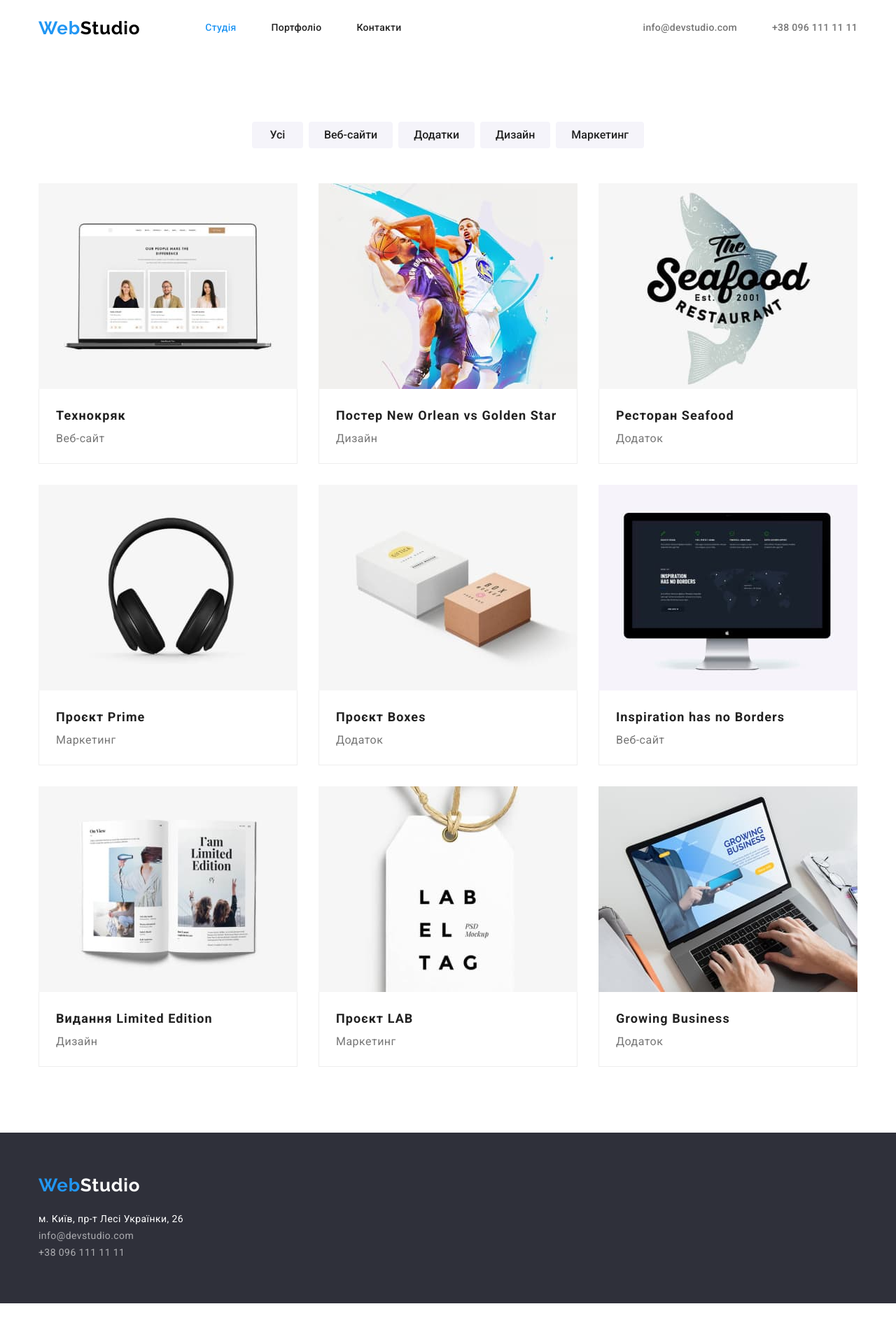
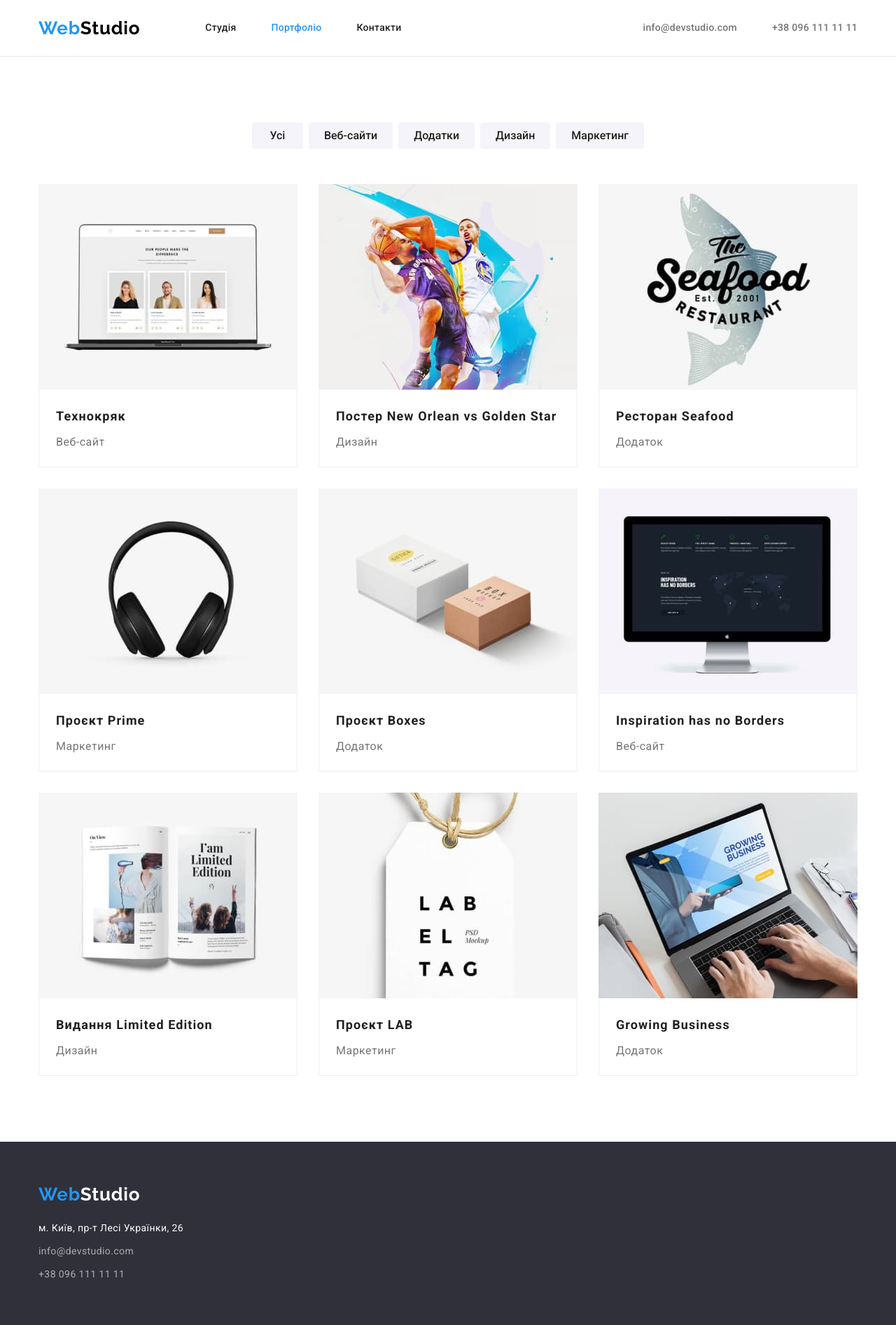
Before and after one commit to ZhenianaKozhan/goit-markup-hw-03, a plain HTML site: page portfolio.html in a window 1280 px wide. Shown: the whole page at 70% size. Before the commit the page ends 1863 px from the top, so only its background shows below. Drawn offline with nearby package versions, Linux system fonts and the light colour scheme.

Commit message:
correction of errors after checking by the mentor 2

```diff
--- a/css/styles.css
+++ b/css/styles.css
@@ -50,6 +50,10 @@ p {
 /* HEADER */
 
 /* logo */
+
+.header {
+  border-bottom: 1px solid #ECECEC;;
+}
 
 .nav-contact {
   display: flex;
@@ -118,6 +122,7 @@ ul {
 }
 
 .site-contact .link {
+  display: block;
   padding-top: 32px;
   padding-bottom: 32px;
 
@@ -289,6 +294,11 @@ ul {
   padding: 30px 0;
 }
 
+.card .photo {
+  display: block;
+  max-width: 100%;
+}
+
 .team-list .title {
   margin-bottom: 10px;
 
@@ -297,7 +307,6 @@ ul {
   font-size: 16px;
   line-height: 1.19;
   letter-spacing: 0.03em;
-  /* text-align: center; */
 }
 
 .team-list .text {
@@ -321,6 +330,10 @@ ul {
 
 .address-box {
   margin-top: 20px;
+}
+
+.address-box .item + .item {
+  margin-top: 9px;
 }
 
 .address-box .link {
@@ -383,21 +396,23 @@ ul {
 .list-portfolio {
   display: flex;
   flex-wrap: wrap;
+  gap: 30px;
 }
 
-.list-portfolio .element {
+/* Альтернатива */
+/* .list-portfolio .element {
   width: calc((100% - 60px) / 3);
   margin-right: 30px;
   margin-bottom: 30px;
-}
+}  */
 
-.list-portfolio .element:nth-child(3n) {
+/* .list-portfolio .element:nth-child(3n) {
   margin-right: 0;
 }
 
 .list-portfolio .element:nth-last-child(-n+3) {
   margin-bottom: 0;
-}
+} */
 
 .element .name {
   padding: 20px 24px;
@@ -414,6 +429,8 @@ ul {
 }
 
 .portfolio-text {
+  margin-top: 4px;
+
   font-size: 16px;
   line-height: 1.88;
   letter-spacing: 0.03em;
--- a/portfolio.html
+++ b/portfolio.html
@@ -15,13 +15,13 @@
     <link rel="stylesheet" href="./css/styles.css" />
   </head>
   <body>
-    <header>
+    <header class="header">
       <div class="container nav-contact">
       <nav class="nav-contact">
         <a lang="en" href="./index.html" class="logo">Web<span class="second-logo">Studio</span></a>
         <ul class="site-nav list">
-          <li class="item"><a href="./index.html" class="link current">Студія</a></li>
-          <li class="item"><a href="./portfolio.html" class="link">Портфоліо</a></li>
+          <li class="item"><a href="./index.html" class="link">Студія</a></li>
+          <li class="item"><a href="./portfolio.html" class="link current">Портфоліо</a></li>
           <li class="item"><a href="" class="link">Контакти</a></li>
         </ul>
       </nav>
@@ -125,7 +125,7 @@
       <a lang="en" href="./index.html" class="logo">Web<span class="logo-studio">Studio</span></a>
       <address class="address-box">
         <ul>
-          <li>
+          <li class="item">
             <a
               href="https://goo.gl/maps/CPtrU1FHBa2aNyZL9"
               class="link map"
@@ -134,8 +134,8 @@
               >м. Київ, пр-т Лесі Українки, 26</a
             >
           </li>
-          <li><a href="mailto:info@devstudio.com" class="link">info@devstudio.com</a> <br /></li>
-          <li><a href="tel:+380961111111" class="link">+38 096 111 11 11</a></li>
+          <li class="item"><a href="mailto:info@devstudio.com" class="link">info@devstudio.com</a> <br /></li>
+          <li class="item"><a href="tel:+380961111111" class="link">+38 096 111 11 11</a></li>
         </ul>
       </address>
       </div>
```
Also changed, not shown: index.html (+8 -8 lines).
